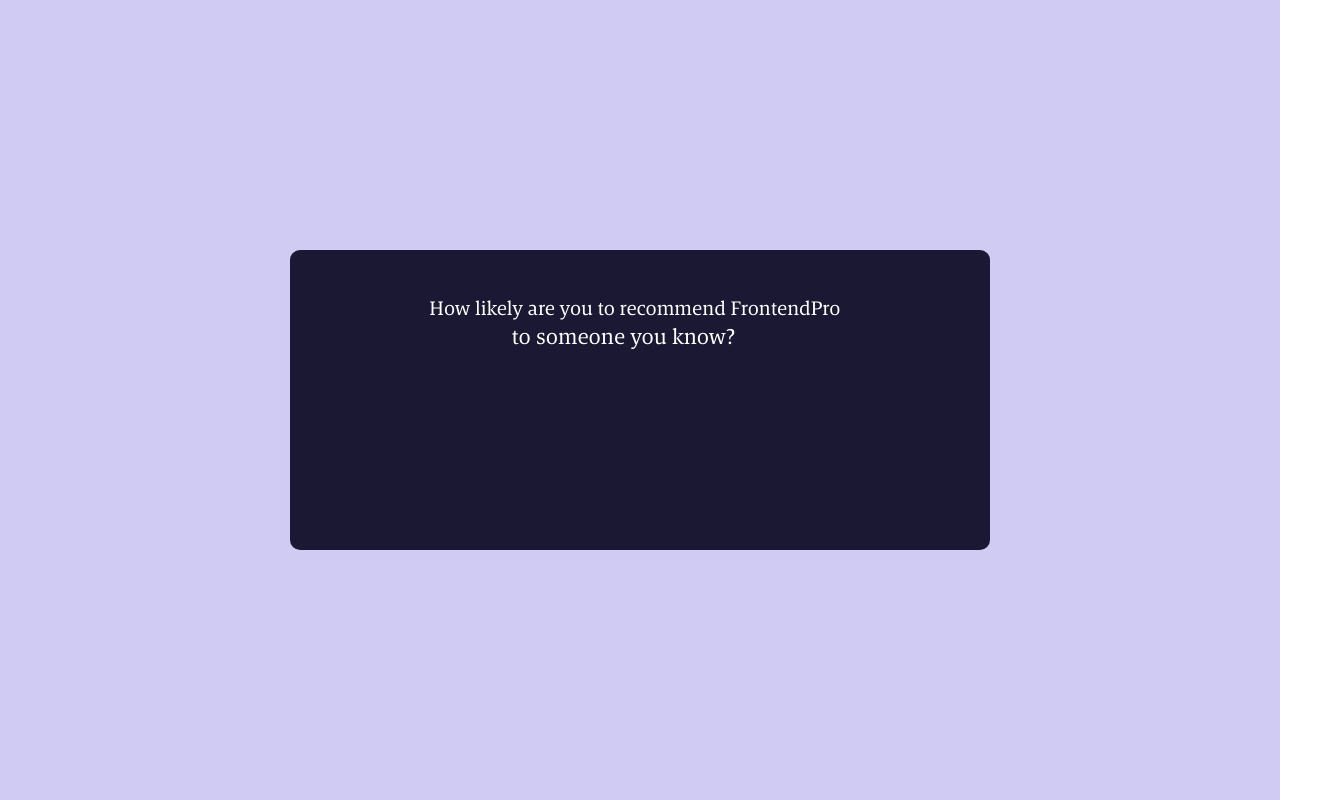
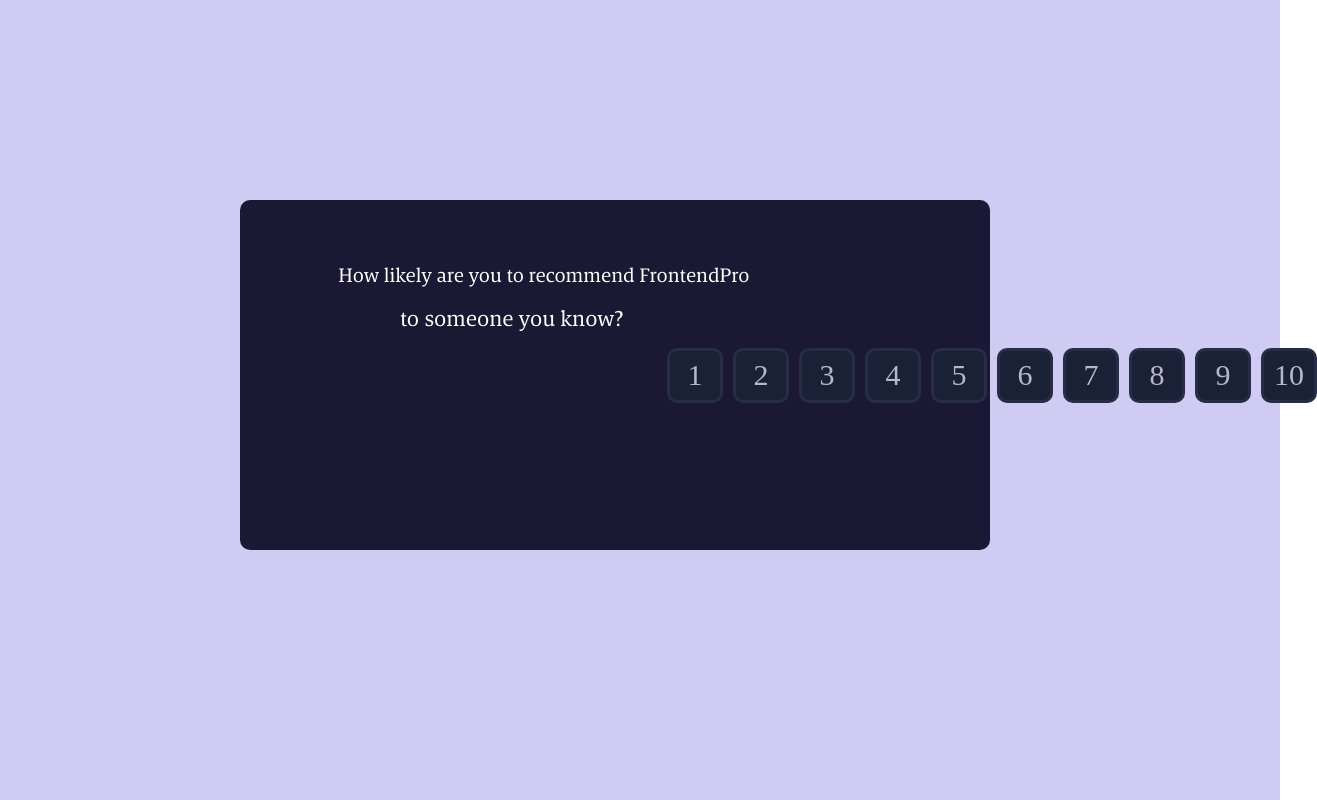
Before and after one commit to Flavioluq/desafio, an Angular app: page /primeiro in a window 1280 px wide. Shown: the whole page, 1317 px wide, since content can reach past the window. Built offline with nearby package versions, Linux system fonts and the light colour scheme.

Commit message:
Botões Adicionados

```diff
--- a/package.json
+++ b/package.json
@@ -16,6 +16,7 @@
     "@angular/common": "^18.1.0",
     "@angular/compiler": "^18.1.0",
     "@angular/core": "^18.1.0",
+    "@angular/flex-layout": "^15.0.0-beta.42",
     "@angular/forms": "^18.1.0",
     "@angular/material": "^18.1.1",
     "@angular/platform-browser": "^18.1.0",
--- a/src/app/app.component.ts
+++ b/src/app/app.component.ts
@@ -1,13 +1,15 @@
 import { Component } from '@angular/core';
 import { RouterOutlet } from '@angular/router';
 import { MatToolbarModule} from '@angular/material/toolbar';
+import { FlexLayoutModule } from '@angular/flex-layout';
 
 @Component({
   selector: 'app-root',
   standalone: true,
   imports: [
     RouterOutlet,
-    MatToolbarModule
+    MatToolbarModule,
+    FlexLayoutModule
   ],
   templateUrl: './app.component.html',
   styleUrl: './app.component.css'
--- a/src/app/primeiro/primeiro.component.css
+++ b/src/app/primeiro/primeiro.component.css
@@ -5,21 +5,20 @@
 
 .back-box {
     display: flex;
-    width: 700px;
-    height: 300px;
+    width: 750px;
+    height: 350px;
     position: absolute;
     top: 50%;
     left: 50%;
-    margin-top: -150px;
-    margin-left: -350px;
+    margin-top: -200px;
+    margin-left: -400px;
     border-radius: 10px;
     background-color: #1A1832;
 }
 
 .um {
-    margin: 0;
     align-items: center;
-    margin-left: 30%;
+    margin-left: 20%;
     position: relative;
     top: -70px;
     font-family: "Askan Regular", sans-serif;
@@ -28,11 +27,11 @@
 }
 
 .dois {
-    left: 25%;
+    left: 10%;
     position: relative;
     margin-left: 25%;
     color: #FFFEFF;
-    font-family: "Askan Regular", sans-serif;
+    font-family: "Askan Regular";
     top: -70px;
 }
 
@@ -40,3 +39,33 @@
     font-family: "Askan Regular";
     src: url("./Aksan.otf") format("opentype");
 }
+
+.box-button{
+    display: flex;
+    justify-content: center;
+    align-items: center;
+    gap: 10px;
+}
+
+.button {
+    align-items: center;
+    color: #B4B8CD;
+    font-size: 10px;
+    transition: transform 0.3s ease;
+    cursor: pointer;
+    border: 3px solid #272D45;
+    border-color: #272D45;
+    border-radius: 10px;
+    font-family: "Aksan Regular";
+    font-size: 30px;
+    width: 5px;
+    height: 55px;
+    background-color: #1A2036;
+    padding: 10px 25px;
+    display: flex;
+    justify-content: center;
+}
+
+.button:active {
+    transform: scale(0.95);
+}
--- a/src/app/primeiro/primeiro.component.html
+++ b/src/app/primeiro/primeiro.component.html
@@ -7,6 +7,8 @@
 </head>
 <body>
     <div>
+
+
         <mat-toolbar class="back-box">
             <span>
                 <p class="um">
@@ -14,6 +16,18 @@
                 </p>
                 <p class="dois">to someone you know?</p>
             </span>
+            <div class="box-button">
+                <button class="button">1</button>
+                <button class="button">2</button>
+                <button class="button">3</button>
+                <button class="button">4</button>
+                <button class="button">5</button>
+                <button class="button">6</button>
+                <button class="button">7</button>
+                <button class="button">8</button>
+                <button class="button">9</button>
+                <button class="button">10</button>
+            </div>
         </mat-toolbar>
     </div>
 </body>
--- a/src/app/primeiro/primeiro.component.ts
+++ b/src/app/primeiro/primeiro.component.ts
@@ -1,12 +1,13 @@
 import { Component } from '@angular/core';
 import {  MatToolbarModule } from '@angular/material/toolbar';
-
+import { FlexLayoutModule } from '@angular/flex-layout';
 
 @Component({
   selector: 'app-primeiro',
   standalone: true,
   imports: [
-    MatToolbarModule
+    MatToolbarModule,
+    FlexLayoutModule
   ],
   templateUrl: './primeiro.component.html',
   styleUrl: './primeiro.component.css'
```
Also changed, not shown: 1 other file (tests, documents, lock files or other folders).
